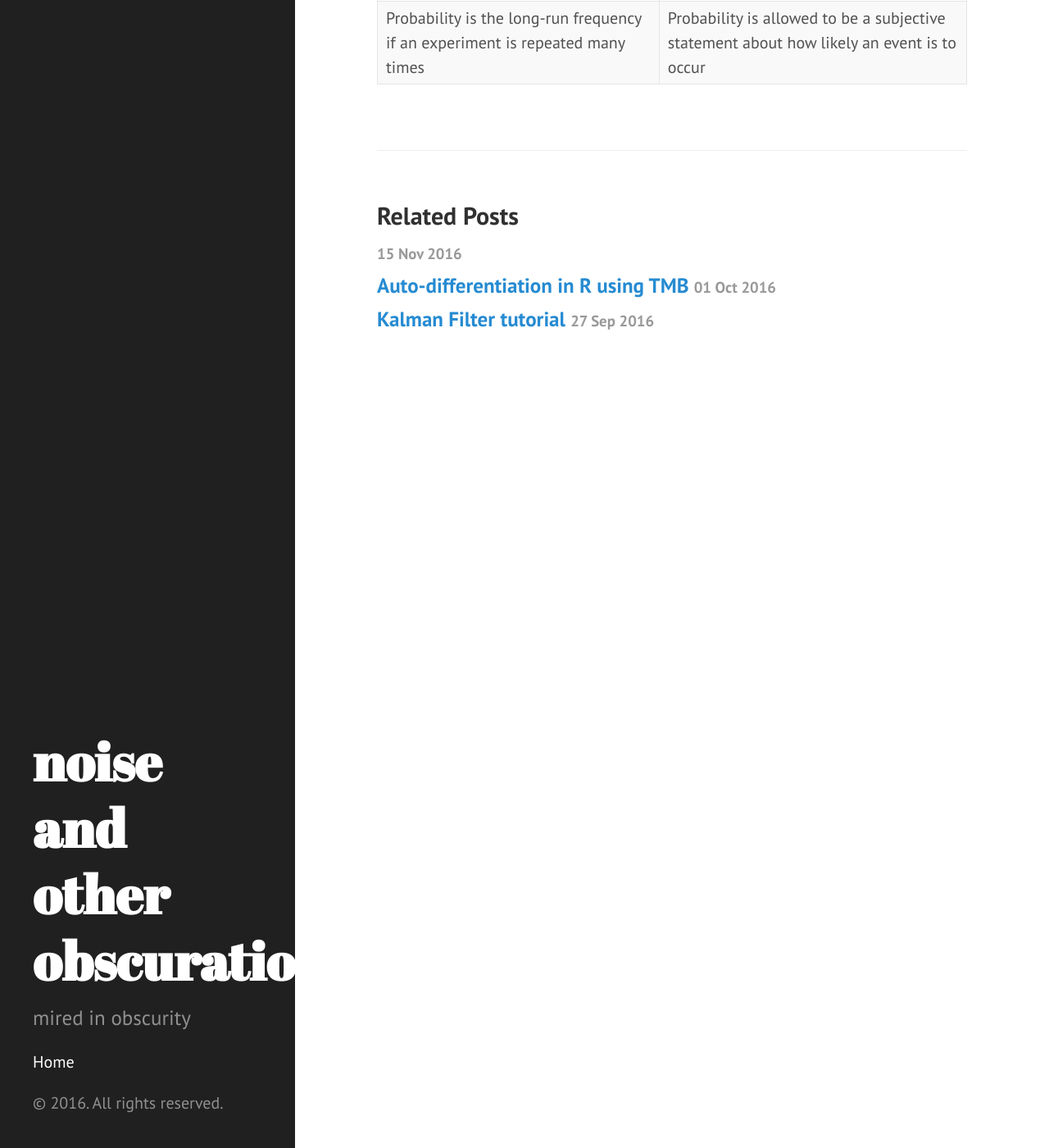
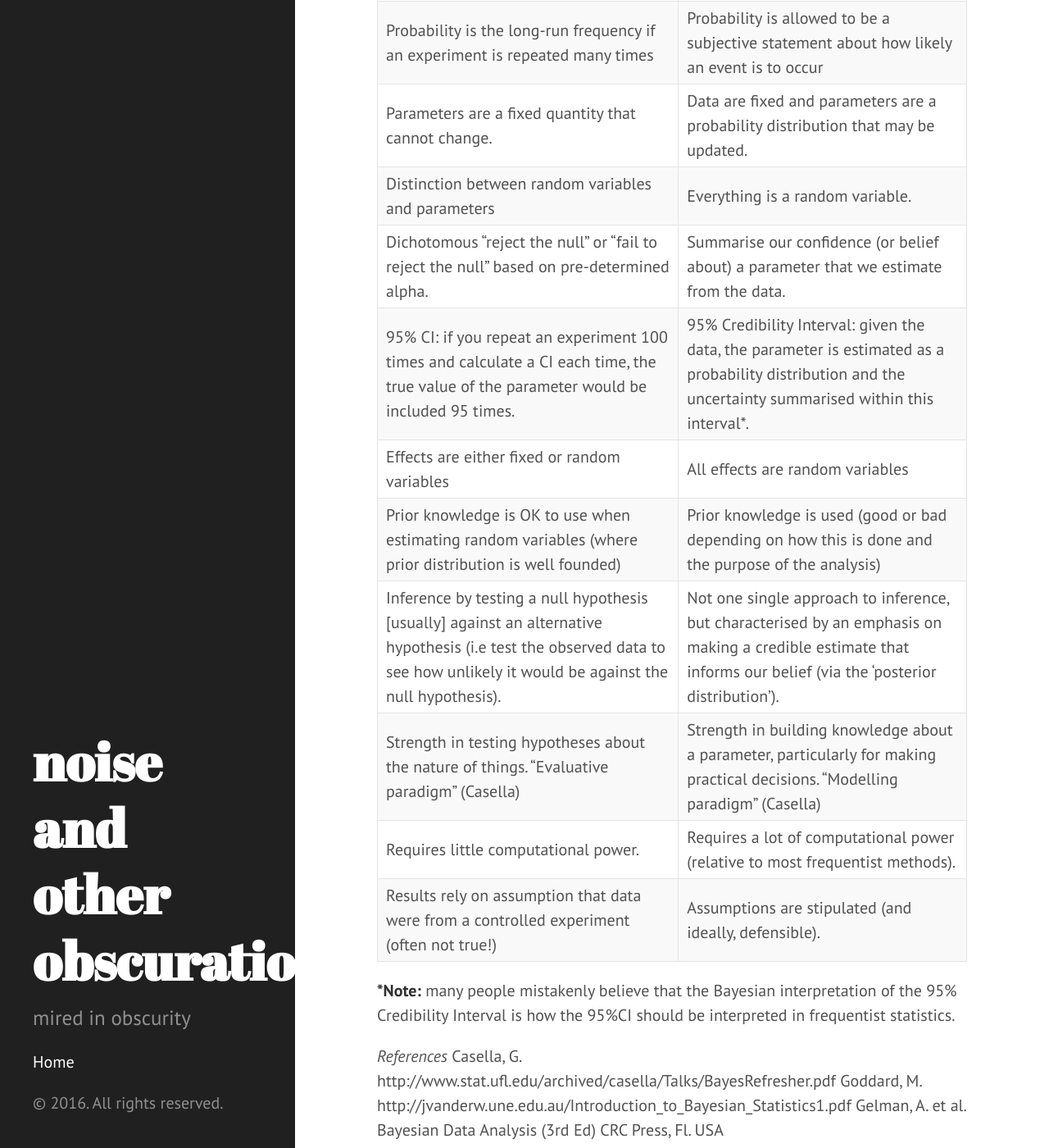
Before and after one commit to ABindoff/ABindoff.github.io, a Jekyll site: the page built from _posts/2016-11-15-bayesian-v-frequentist.markdown, in a window 1280 px wide and 1400 px high, scrolled down 270 px. Shown: the whole window at 82% size. Built offline with Jekyll 4.4.1, drawn with Linux system fonts in a browser that asks for light colours.

Commit message:
more table

```diff
--- a/_posts/2016-11-15-bayesian-v-frequentist.markdown
+++ b/_posts/2016-11-15-bayesian-v-frequentist.markdown
@@ -7,3 +7,20 @@ layout: post
 *Frequentist* | *Bayesian*
 ------|------
 Probability is the long-run frequency if an experiment is repeated many times|Probability is allowed to be a subjective statement about how likely an event is to occur
+Parameters are a fixed quantity that cannot change.|	Data are fixed and parameters are a probability distribution that may be updated.
+Distinction between random variables and parameters|	Everything is a random variable.
+Dichotomous “reject the null” or “fail to reject the null” based on pre-determined alpha.|	Summarise our confidence (or belief about) a parameter that we estimate from the data.
+95% CI: if you repeat an experiment 100 times and calculate a CI each time, the true value of the parameter would be included 95 times.|	95% Credibility Interval: given the data, the parameter is estimated as a probability distribution and the uncertainty summarised within this interval*.
+Effects are either fixed or random variables|	All effects are random variables
+Prior knowledge is OK to use when estimating random variables (where prior distribution is well founded)|	Prior knowledge is used (good or bad depending on how this is done and the purpose of the analysis)
+Inference by testing a null hypothesis [usually] against an alternative hypothesis (i.e test the observed data to see how unlikely it would be against the null hypothesis).|	Not one single approach to inference, but characterised by an emphasis on making a credible estimate that informs our belief (via the ‘posterior distribution’).
+Strength in testing hypotheses about the nature of things. “Evaluative paradigm” (Casella)|	Strength in building knowledge about a parameter, particularly for making practical decisions. “Modelling paradigm” (Casella)
+Requires little computational power.|	Requires a lot of computational power (relative to most frequentist methods).
+Results rely on assumption that data were from a controlled experiment (often not true!)|	Assumptions are stipulated (and ideally, defensible).
+
+***Note:** many people mistakenly believe that the Bayesian interpretation of the 95% Credibility Interval is how the 95%CI should be interpreted in frequentist statistics.
+
+*References*
+Casella, G. http://www.stat.ufl.edu/archived/casella/Talks/BayesRefresher.pdf
+Goddard, M. http://jvanderw.une.edu.au/Introduction_to_Bayesian_Statistics1.pdf
+Gelman, A. et al. Bayesian Data Analysis (3rd Ed)  CRC Press, Fl. USA
```
